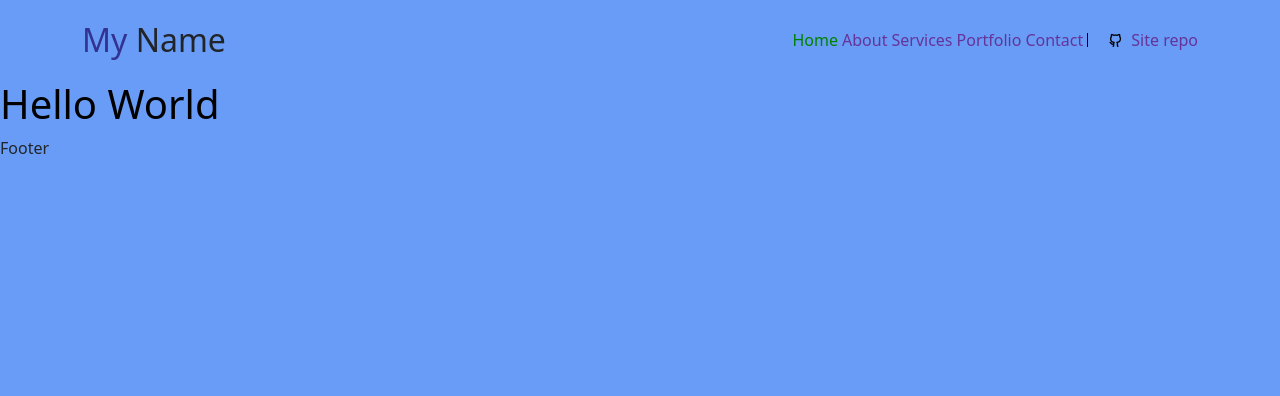
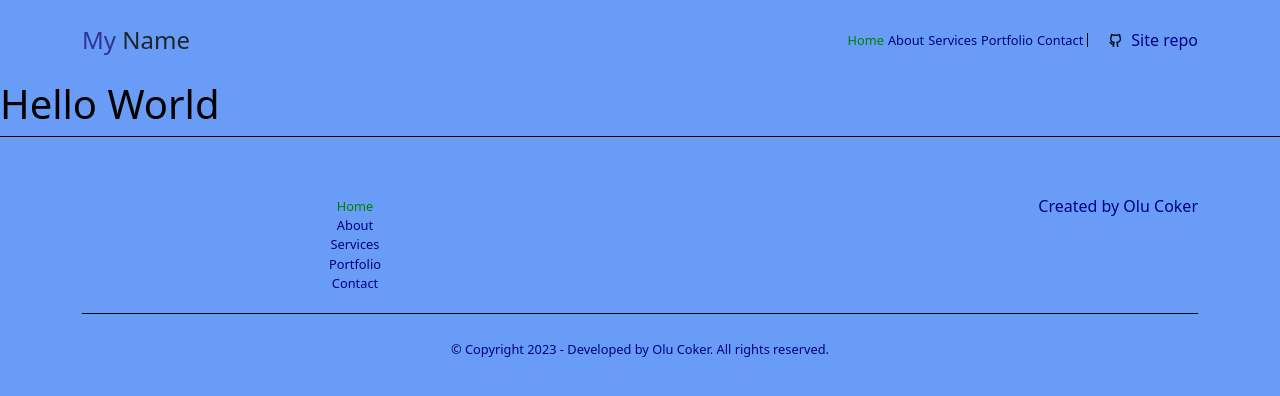
Before and after one commit to OluC94/portfolio-nextjs, a Next.js app: page / in a window 1280 px wide. Shown: the top 396 px of the page. Built offline with nearby package versions, Linux system fonts and the light colour scheme.

Commit message:
setup footer

```diff
--- a/components/Footer/Footer.tsx
+++ b/components/Footer/Footer.tsx
@@ -1,7 +1,72 @@
 import React, { FC } from "react";
+import { Container, Row, Col } from "reactstrap";
+import classes from "./footer.module.css";
+import Link from "next/link";
+
+type NavItem = {
+  path: string;
+  display: string;
+};
+
+const navLink: NavItem[] = [
+  {
+    path: "/",
+    display: "Home",
+  },
+  {
+    path: "#about",
+    display: "About",
+  },
+  {
+    path: "#services",
+    display: "Services",
+  },
+  {
+    path: "#portfoflio",
+    display: "Portfolio",
+  },
+  {
+    path: "#contact",
+    display: "Contact",
+  },
+];
 
 const Footer = () => {
-  return <div>Footer</div>;
+  const date: Date = new Date();
+  const year: number = date.getFullYear();
+
+  return (
+    <footer>
+      <Container>
+        <Row>
+          <Col lg="6">
+            <section className={`${classes.nav_menu}`}>
+              {navLink.map((item, index) => (
+                <Link href={item.path} key={index}>
+                  {item.display}
+                </Link>
+              ))}
+            </section>
+          </Col>
+
+          <Col lg="6">
+            <section className={`${classes.footer_creator}`}>
+              <h6>Created by Olu Coker</h6>
+            </section>
+          </Col>
+
+          <Col lg="12">
+            <section className={`${classes.footer_copyright}`}>
+              <p>
+                &copy; Copyright {year} - Developed by Olu Coker. All rights
+                reserved.{" "}
+              </p>
+            </section>
+          </Col>
+        </Row>
+      </Container>
+    </footer>
+  );
 };
 
 export default Footer;
--- a/components/Footer/footer.module.css
+++ b/components/Footer/footer.module.css
@@ -0,0 +1,40 @@
+.nav_menu {
+  display: flex;
+  flex-direction: column;
+  align-items: center;
+  column-gap: 0.25rem;
+  margin-bottom: 20px;
+}
+
+.nav_menu a {
+  color: navy;
+  font-weight: 500;
+  font-size: 0.8rem;
+  text-decoration: none;
+  transition: 0.3s;
+  cursor: pointer;
+}
+
+.nav_menu a:hover {
+  color: green;
+}
+
+.nav_menu a:first-child {
+  color: green;
+}
+
+.footer_creator h6 {
+  text-align: right;
+  font-weight: 300;
+  color: navy;
+}
+
+.footer_copyright {
+  border-top: 1px solid #000;
+}
+.footer_copyright p {
+  font-size: 0.8rem;
+  text-align: center;
+  padding-top: 20px;
+  color: navy;
+}
--- a/components/Header/header.module.css
+++ b/components/Header/header.module.css
@@ -11,7 +11,7 @@
 }
 
 .logo h1 {
-  font-size: 2rem;
+  font-size: 1.5rem;
   margin-bottom: 0;
 }
 
@@ -26,9 +26,9 @@
 }
 
 .nav_menu a {
-  color: rebeccapurple;
+  color: navy;
   font-weight: 500;
-  font-size: 1rem;
+  font-size: 0.8rem;
   text-decoration: none;
   transition: 0.3s;
   cursor: pointer;
@@ -43,7 +43,7 @@
 }
 
 .nav_right p {
-  color: rebeccapurple;
+  color: navy;
   margin-left: 20px;
   position: relative;
 }
```
